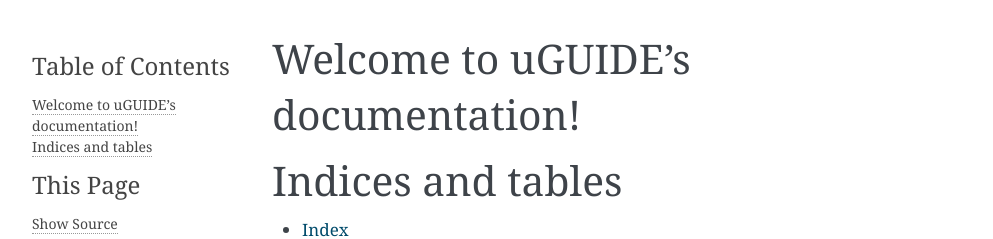
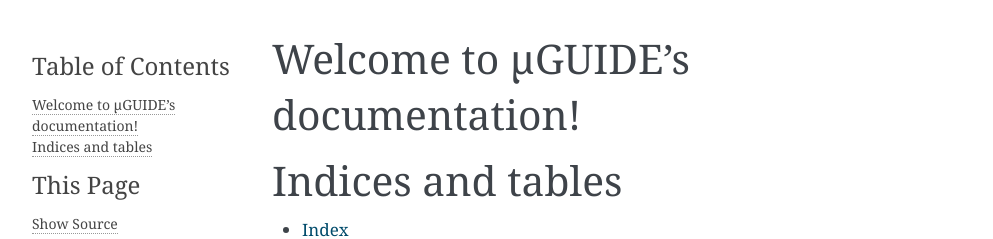
Before and after one commit to mjallais/uGUIDE, a Sphinx documentation site: the page built from docs/source/index.rst, in a window 1280 px wide. Shown: the top 239 px of the page, without its empty margins (148-1141 px from the left). Built offline with Sphinx 7.4.7, drawn with Linux system fonts in a browser that asks for light colours.

Commit message:
Update project name

```diff
--- a/docs/source/conf.py
+++ b/docs/source/conf.py
@@ -17,7 +17,7 @@
 
 # -- Project information -----------------------------------------------------
 
-project = 'uGUIDE'
+project = 'μGUIDE'
 copyright = '2023, Maëliss Jallais'
 author = 'Maëliss Jallais'
 
--- a/docs/source/index.rst
+++ b/docs/source/index.rst
@@ -1,9 +1,9 @@
-.. uGUIDE documentation master file, created by
-   sphinx-quickstart on Thu Dec 21 16:55:25 2023.
+.. μGUIDE documentation master file, created by
+   sphinx-quickstart on Thu Dec 21 18:06:27 2023.
    You can adapt this file completely to your liking, but it should at least
    contain the root `toctree` directive.
 
-Welcome to uGUIDE's documentation!
+Welcome to μGUIDE's documentation!
 ==================================
 
 .. toctree::
```
